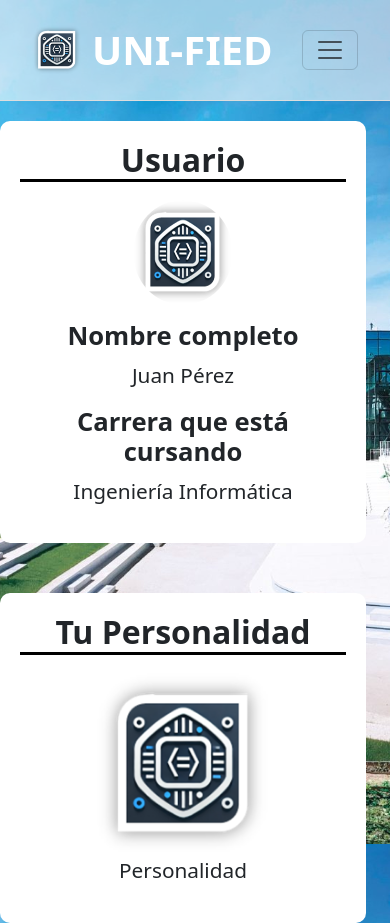
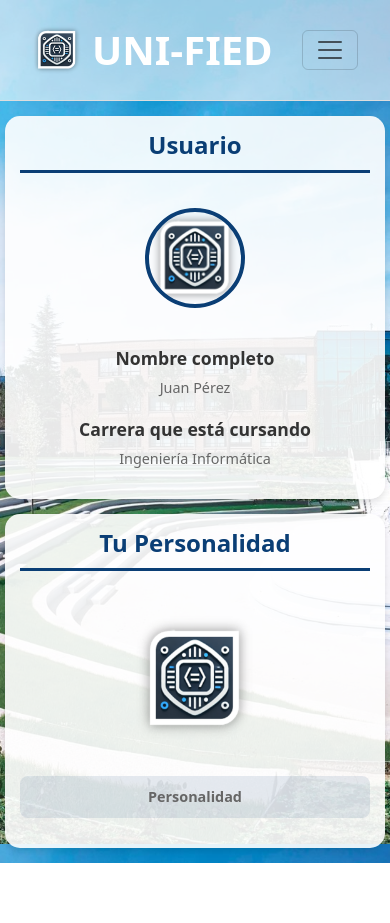
Before and after one commit to alejandroarribascantero/UniFied, a plain HTML site: page pages/perfil.html in a window 390 px wide. After the commit the page ends 863 px from the top, so only its background shows below. Drawn offline with nearby package versions, Linux system fonts and the light colour scheme; no server answers; sample sign-in values are in the browser's storage.

Commit message:
estilos perfil

```diff
--- a/css/styleArribas.css
+++ b/css/styleArribas.css
@@ -85,6 +85,7 @@ body {
     display: flex;
     justify-content: center;
     gap: 30px;
+    padding: 40px 20px;
     flex-wrap: wrap;
 }
 
@@ -432,11 +433,75 @@ body {
 
 /* Caja blanca común */
 .cajaBlanca {
+    background-color: rgba(255, 255, 255, 0.9);
+    border-radius: 15px;
+    padding: 30px;
+    box-shadow: 0 4px 6px rgba(0, 0, 0, 0.1);
+    transition: transform 0.3s ease, box-shadow 0.3s ease;
+    width: 100%;
+    max-width: 500px;
+    text-align: center;
+}
+
+.cajaBlanca:hover {
+    transform: translateY(-5px);
+    box-shadow: 0 8px 15px rgba(0, 0, 0, 0.2);
+}
+
+.cajaBlanca h3 {
+    color: #0a3e75;
+    font-size: 2em;
+    margin-bottom: 25px;
+    font-weight: bold;
+    border-bottom: 3px solid #0a3e75;
+    padding-bottom: 10px;
+}
+
+.cajaBlanca h4 {
+    color: #333;
+    font-size: 1.3em;
     margin-top: 20px;
-    background-color: white;
-    padding: 20px;
-    border-radius: 10px;
-    text-align: center;
+    font-weight: 600;
+}
+
+.cajaBlanca p {
+    color: #666;
+    font-size: 1.1em;
+    margin-bottom: 15px;
+}
+
+.cajaBlanca .rounded-circle {
+    width: 150px;
+    height: 150px;
+    object-fit: cover;
+    border: 4px solid #0a3e75;
+    margin-bottom: 20px;
+    transition: transform 0.3s ease;
+}
+
+.cajaBlanca:hover .rounded-circle {
+    transform: scale(1.05);
+}
+
+.cajaBlanca:nth-child(2) img {
+    width: 200px;
+    height: auto;
+    margin: 20px 0;
+    transition: transform 0.3s ease;
+}
+
+.cajaBlanca:nth-child(2):hover img {
+    transform: scale(1.05);
+}
+
+.resultadoPersonalidad {
+    font-size: 1.4em;
+    color: #0a3e75;
+    font-weight: 600;
+    margin-top: 15px;
+    padding: 10px;
+    background-color: rgba(10, 62, 117, 0.1);
+    border-radius: 8px;
 }
 
 /* Contenedor principal */
@@ -486,6 +551,36 @@ body {
     .cajaInfoPersonal .card-text {
         font-size: 1em;
     }
+
+    .cajasPerfil {
+        padding: 20px 10px;
+        gap: 20px;
+    }
+
+    .cajaBlanca {
+        padding: 20px;
+    }
+
+    .cajaBlanca h3 {
+        font-size: 1.8em;
+    }
+
+    .cajaBlanca h4 {
+        font-size: 1.2em;
+    }
+
+    .cajaBlanca p {
+        font-size: 1em;
+    }
+
+    .cajaBlanca .rounded-circle {
+        width: 120px;
+        height: 120px;
+    }
+
+    .cajaBlanca:nth-child(2) img {
+        width: 150px;
+    }
 }
 
 @media (max-width: 576px) {
@@ -524,6 +619,36 @@ body {
 
     .cajaInfoPersonal .card-text {
         font-size: 0.9em;
+    }
+
+    .cajasPerfil {
+        padding: 15px 5px;
+        gap: 15px;
+    }
+
+    .cajaBlanca {
+        padding: 15px;
+    }
+
+    .cajaBlanca h3 {
+        font-size: 1.5em;
+    }
+
+    .cajaBlanca h4 {
+        font-size: 1.1em;
+    }
+
+    .cajaBlanca p {
+        font-size: 0.9em;
+    }
+
+    .cajaBlanca .rounded-circle {
+        width: 100px;
+        height: 100px;
+    }
+
+    .cajaBlanca:nth-child(2) img {
+        width: 120px;
     }
 }
 
--- a/pages/perfil.html
+++ b/pages/perfil.html
@@ -8,7 +8,7 @@
     <script src="../JavaScript/token.js"></script>
     <script src="../JavaScript/logout.js"></script>
     <script>
-        checkAuthentication(); // Llamada aquí, justo después de importar
+        checkAuthentication();
     </script>
     <link href="https://cdn.jsdelivr.net/npm/bootstrap@5.3.3/dist/css/bootstrap.min.css" rel="stylesheet">
     <link rel="stylesheet" href="../css/styleArribas.css">
@@ -17,12 +17,10 @@
 <body>
     <nav class="navbar navbar-expand-lg">
         <div class="container-fluid">
-            <!-- Logo -->
             <a class="navbar-brand" href="inicio.html">
                 <img src="../assets/logo.png" alt="Logo" class="logo">
                 <h1>UNI-FIED</h1>
             </a>
-            <!-- Botón para colapsar menú en dispositivos móviles -->
             <button class="navbar-toggler" type="button" data-bs-toggle="collapse" data-bs-target="#navbarNav"
                 aria-controls="navbarNav" aria-expanded="false" aria-label="Toggle navigation">
                 <span class="navbar-toggler-icon"></span>
@@ -30,44 +28,58 @@
             <div class="collapse navbar-collapse" id="navbarNav">
                 <ul class="navbar-nav ms-auto">
                     <li class="nav-item">
-                        <a class="nav-link" href="inicio.html"><img src="../assets/house.svg" alt="Inicio"
-                                class="icon">
-                            Inicio</a>
+                        <a class="nav-link" href="inicio.html">
+                            <img src="../assets/house.svg" alt="Inicio" class="icon">
+                            Inicio
+                        </a>
                     </li>
                     <li class="nav-item">
-                        <a class="nav-link" href="perfil.html"><img src="../assets/person.svg" alt="Perfil"
-                                class="icon"> Perfil</a>
+                        <a class="nav-link active" href="perfil.html">
+                            <img src="../assets/person.svg" alt="Perfil" class="icon">
+                            Perfil
+                        </a>
                     </li>
                     <li class="nav-item">
-                        <a class="nav-link" href="#"><img src="../assets/search-heart.svg" alt="Amigos"
-                                class="icon">
-                            Amigos</a>
+                        <a class="nav-link" href="#">
+                            <img src="../assets/search-heart.svg" alt="Amigos" class="icon">
+                            Amigos
+                        </a>
                     </li>
                     <li class="nav-item">
-                        <a class="nav-link" href="#"><img src="../assets/search.svg" alt="Eventos" class="icon">
-                            Eventos</a>
+                        <a class="nav-link" href="#">
+                            <img src="../assets/search.svg" alt="Eventos" class="icon">
+                            Eventos
+                        </a>
                     </li>
                     <li class="nav-item">
-                        <a class="nav-link" href="#"><img src="../assets/gear.svg" alt="Configuración" class="icon">
-                            Configuración</a>
+                        <a class="nav-link" href="#">
+                            <img src="../assets/gear.svg" alt="Configuración" class="icon">
+                            Configuración
+                        </a>
                     </li>
                     <li class="nav-item">
-                        <a class="nav-link" href="#"><img src="../assets/chat.svg" alt="Mensajes" class="icon">
-                            Mensajes</a>
+                        <a class="nav-link" href="#">
+                            <img src="../assets/chat.svg" alt="Mensajes" class="icon">
+                            Mensajes
+                        </a>
                     </li>
                     <li class="nav-item">
-                        <a class="nav-link" href="#" onclick="logout()"><img src="../assets/box-arrow-right.svg" alt="Cerrar Sesión" class="icon">
-                            Cerrar Sesión</a>
+                        <a class="nav-link" href="#" onclick="logout()">
+                            <img src="../assets/box-arrow-right.svg" alt="Cerrar Sesión" class="icon">
+                            Cerrar Sesión
+                        </a>
                     </li>
                 </ul>
             </div>
         </div>
     </nav>
-    <div class="container-fluid row cajasPerfil">
+
+    <div class="container-fluid">
+        <div class="row cajasPerfil">
             <div class="col-md-5 cajaBlanca">
                 <h3>Usuario</h3>
                 <div class="d-flex justify-content-center">
-                <img src="../assets/logo.png" alt="Foto de Perfil" class="rounded-circle mb-3">
+                    <img src="../assets/logo.png" alt="Foto de Perfil" class="rounded-circle">
                 </div>
                 <h4>Nombre completo</h4>
                 <p>Juan Pérez</p>
@@ -76,8 +88,9 @@
             </div>
             <div class="col-md-5 cajaBlanca">
                 <h3>Tu Personalidad</h3>
-            <img src="../assets/logo.png" alt="Imagen de tu personalidad">
+                <img src="../assets/logo.png" alt="Imagen de tu personalidad" class="img-fluid">
                 <p class="resultadoPersonalidad">Personalidad</p>
+            </div>
         </div>
     </div>
 
```
Lines whose indentation alone changed are shown as unchanged.
